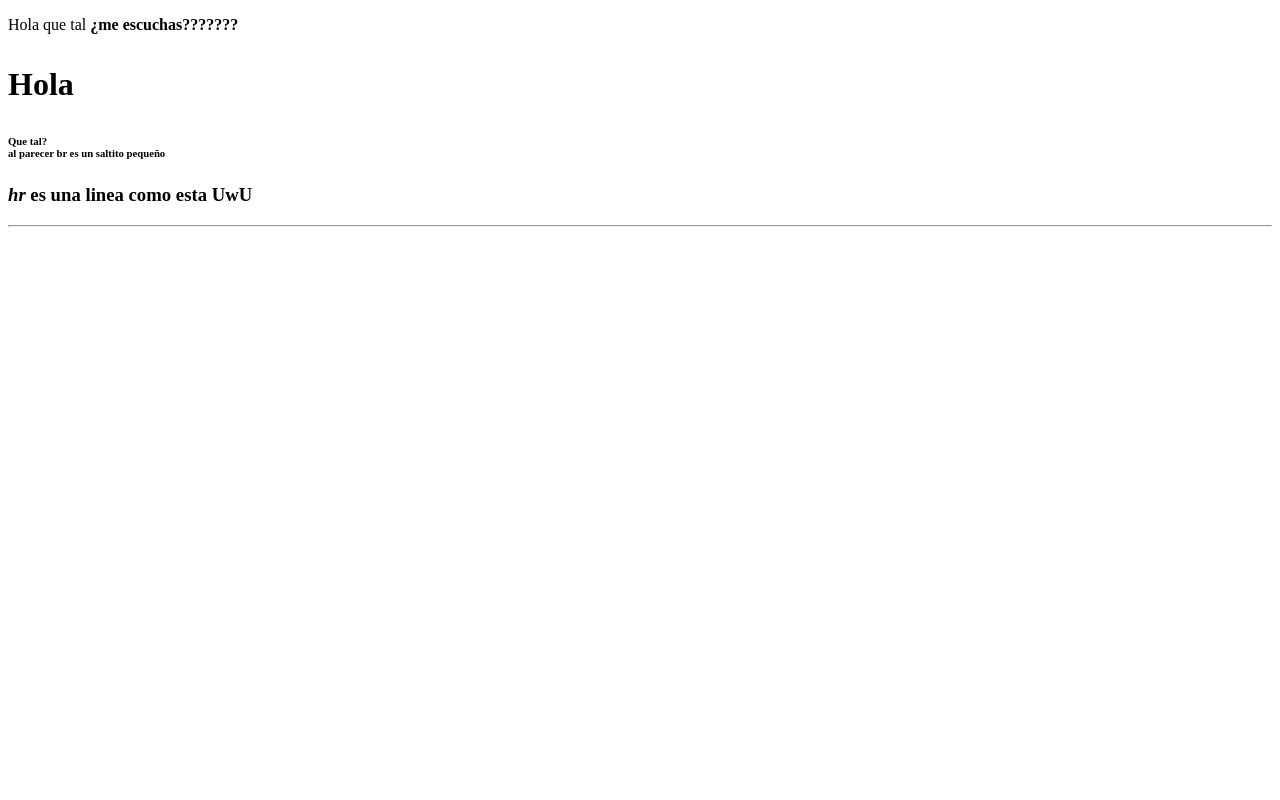
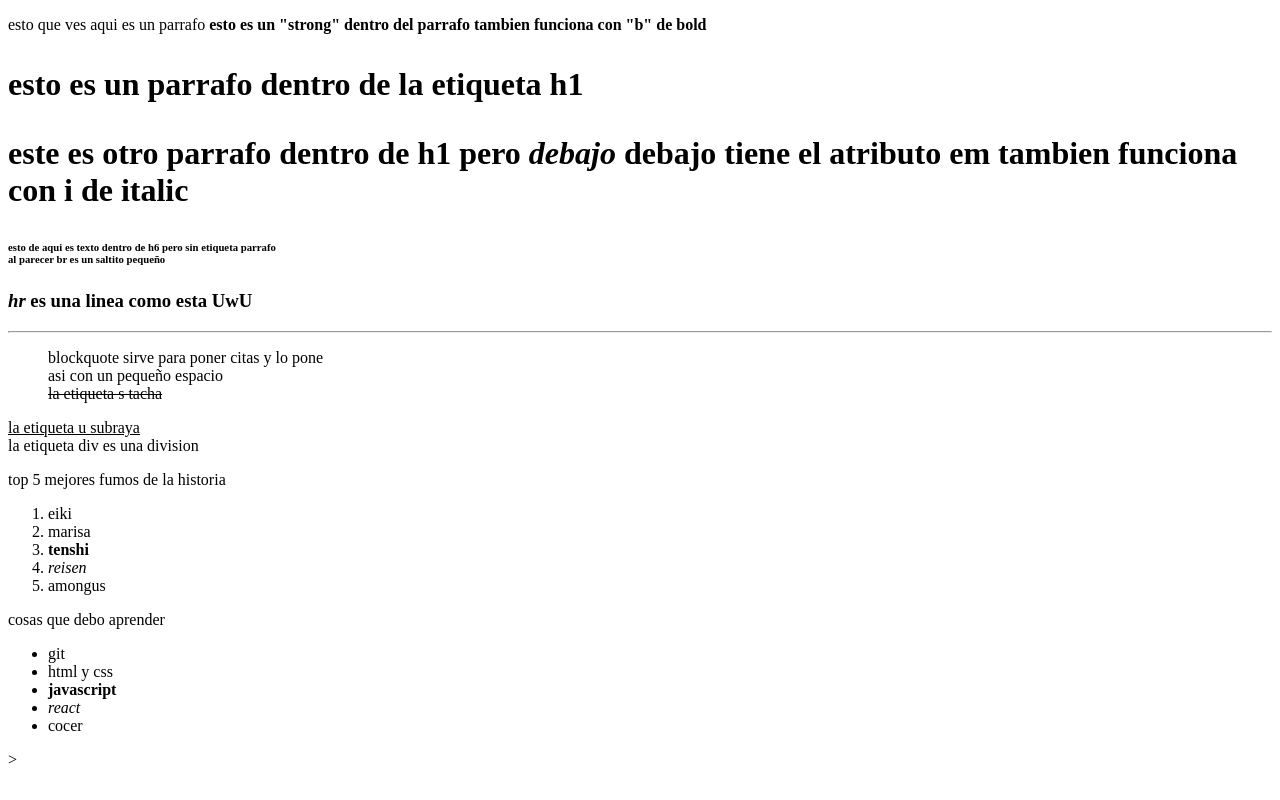
Before and after one commit to XIIIDeathXIII/git_test, a plain HTML site: page htmlEstructura/index.html in a window 1280 px wide. Drawn offline with Linux system fonts and the light colour scheme.

Commit message:
aprendi sobre listas y reforze algunos conocimientos

```diff
--- a/htmlEstructura/index.html
+++ b/htmlEstructura/index.html
@@ -1,28 +1,58 @@
-<!DOCTYPE html>
+<!DOCTYPE html> <!--la etiqueta doctipe indica que usaremos la ultima version de html, si se quiere usar
+una version antigua de html se pone una etiqueta mas larga y compleja ¿quien quisiera usar versiones antiguas?-->
 <html lang="en">
 
     <head>
+        <!--en la etiqueta head ponemos "caracteristicas" o instrucciones que afectan a todo el
+        resto del documento-->
+
         <meta charset="UTF-8">
-        <title>repaso de paginas web</title>
+        <title>repaso de paginas web</title> <!-- esta etiqueta title es el titulo que sale en la pestaña-->
 
     </head>
 
     <body>
-        <p>Hola que tal <strong>¿me escuchas???????</strong></p>
+        <p>esto que ves aqui es un parrafo <strong>esto es un "strong" dentro del parrafo tambien funciona con "b" de bold</strong></p>
         <h1>
             <p>
-                Hola
+               esto es un parrafo dentro de la etiqueta h1
             </p>
             <p>
-
+                este es otro parrafo dentro de h1 pero <em>debajo</em> debajo tiene el atributo em tambien funciona con i de italic
             </p>
         </h1>
 
         <h6>
-            Que tal?  <br /> al parecer br es un saltito pequeño
+            esto de aqui es texto dentro de h6 pero sin etiqueta parrafo  <br /> al parecer br es un saltito pequeño
         </h6>
         <h3> <em>hr</em> es una linea como esta UwU</h3>
         <hr />
+
+        <blockquote> blockquote sirve para poner citas y lo pone <br /> asi con un pequeño espacio
+            <br /> <s>la etiqueta s tacha </s></blockquote>
+            <u>la etiqueta u subraya</u>
+
+        <div>la etiqueta div es una division
+            <P> top 5 mejores fumos de la historia</P>
+            <ol>
+                <li>eiki</li>
+                <li>marisa</li>
+                <li><b>tenshi</b></li>
+                <li><i>reisen</i></li>
+                <li>amongus</li>
+
+            </ol>
+            <p> cosas que debo aprender</P>
+            <ul>
+                <li>git</li>
+                <li>html y css</li>
+                <li><b>javascript</b></li>
+                <li><i>react</i></li>
+                <li>cocer </li>
+
+            </ul>>
+
+        </div>
     </body>
     <!-- dejame de ignorarme te ignoro -->
 <!-- I am a html comment -->
```
